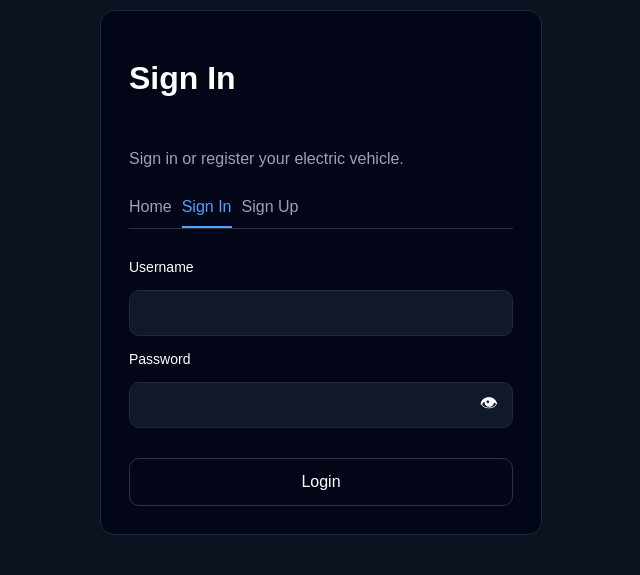
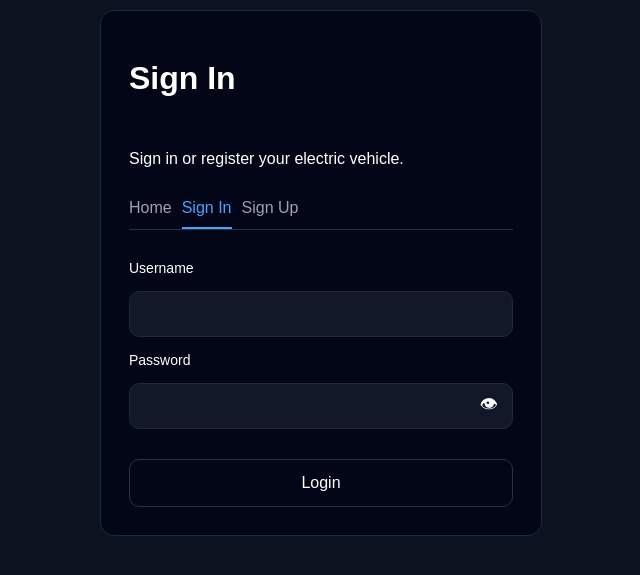
Before and after one commit to charles-balingit/SofdesProject, a Flask app: page /login in a window 1280 px wide. Shown: the part 71-646 px from the top of the page, without its empty margins (319-959 px from the left). Run offline with Flask 3, Linux system fonts and the light colour scheme.

Commit message:
Update login.html

```diff
--- a/app/templates/login.html
+++ b/app/templates/login.html
@@ -3,11 +3,8 @@
 {% block content %}
 
 <div class="auth-container-reg">
-
     <h1>Sign In</h1>
-    <p class="auth-subtitle">
-        Sign in or register your electric vehicle.
-    </p>
+    <p>Sign in or register your electric vehicle.</p>
 
     <!-- Tabs -->
     <div class="auth-tabs">
```
